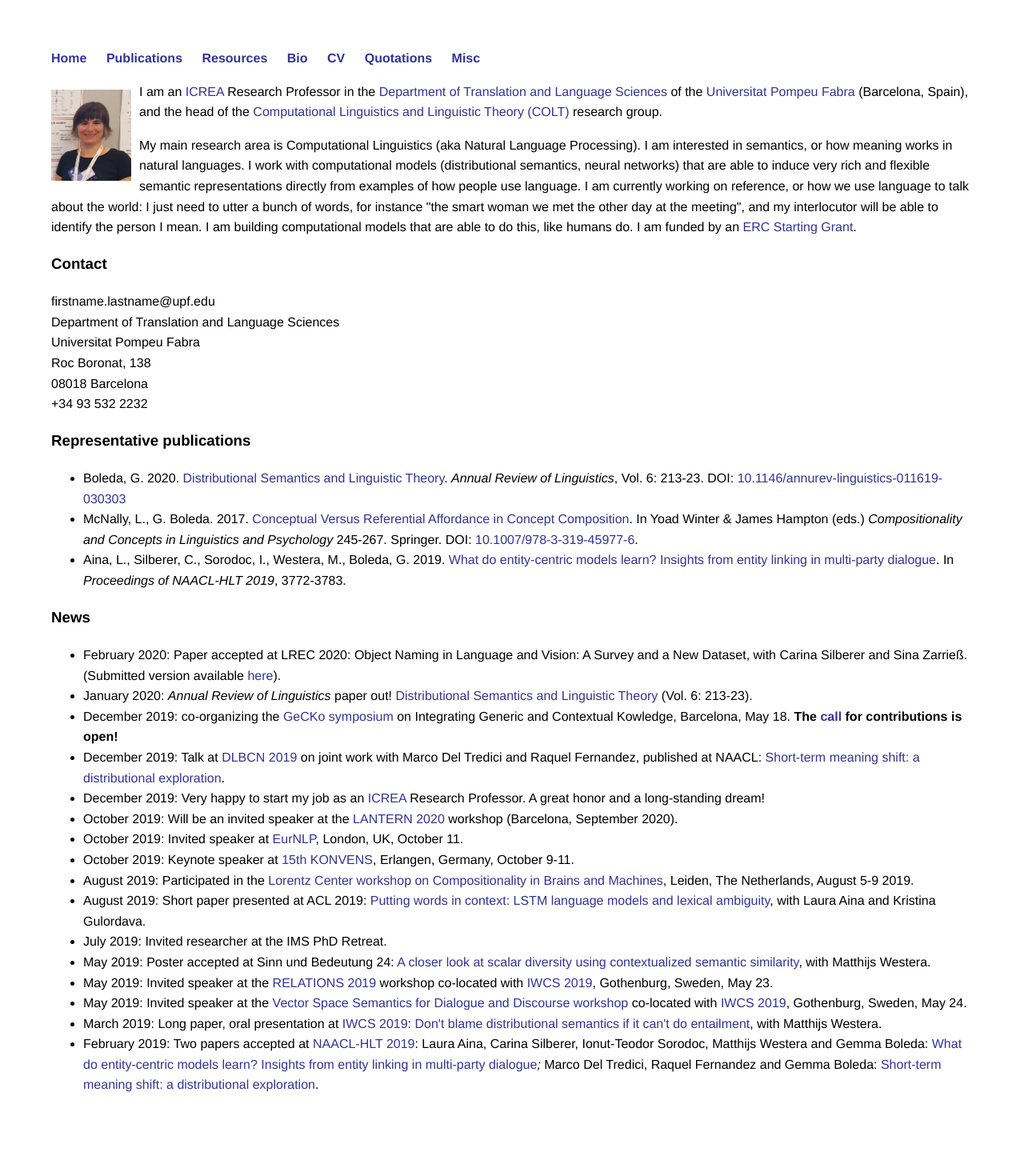
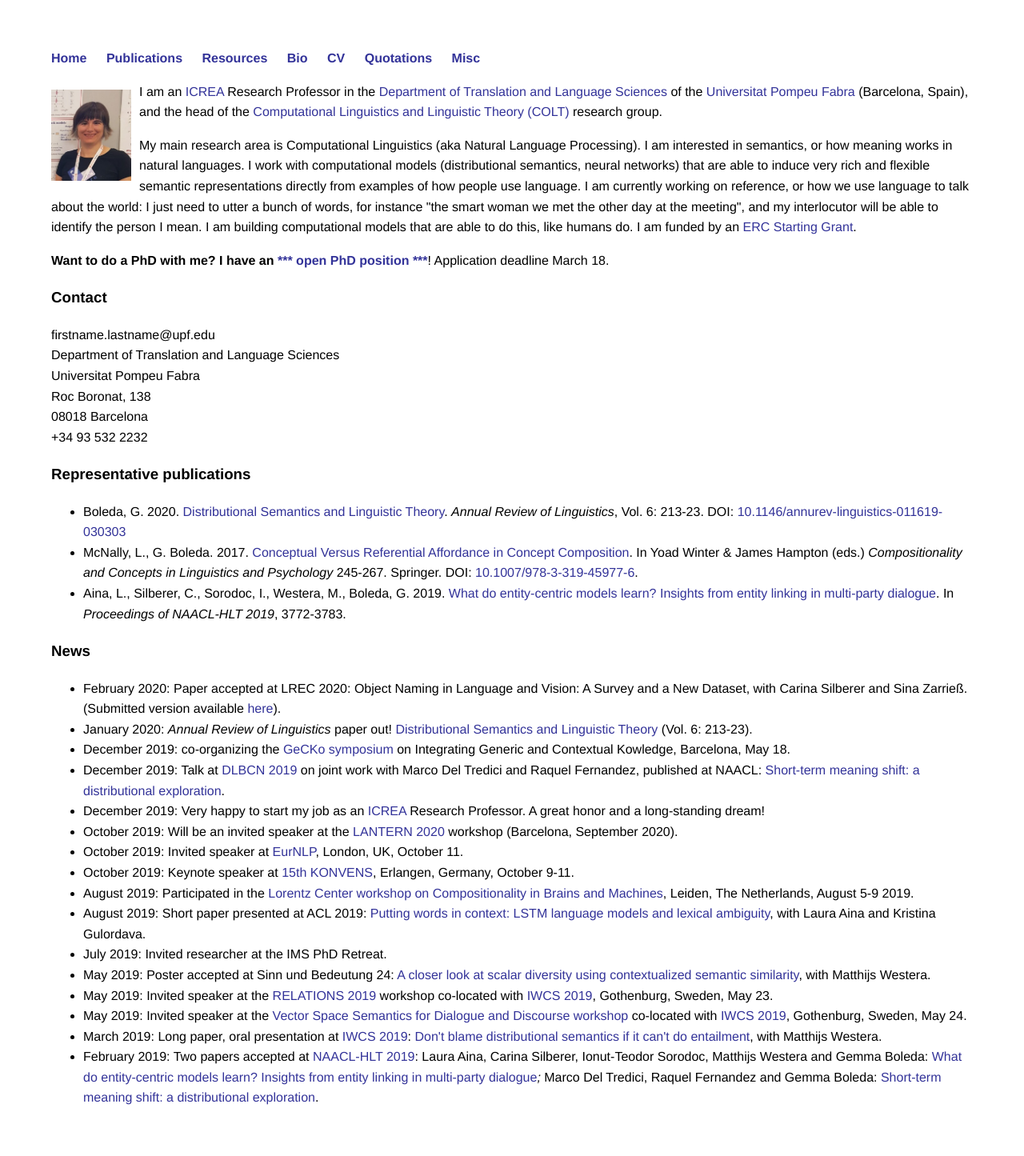
Before and after one commit to gboleda/gboleda.github.io, a Jekyll site: the page built from index.html, in a window 1280 px wide. Shown: the whole page at 80% size. Built offline with Jekyll 4.4.1, drawn with Linux system fonts in a browser that asks for light colours.

Commit message:
updates index

```diff
--- a/index.html
+++ b/index.html
@@ -17,7 +17,9 @@ that are able to induce very rich and flexible semantic representations directly
 I am currently working on reference, or how we use language to talk about the world: I just need to utter a bunch of words,
 for instance "the smart woman we met the other day at the meeting", and my interlocutor will be able to identify the person
 I mean. I am building computational models that are able to do this, like humans do.
-I am funded by an <a href="https://www.upf.edu/web/amore">ERC Starting Grant</a>.</p>
+  I am funded by an <a href="https://www.upf.edu/web/amore">ERC Starting Grant</a>.</p>
+
+<p> <b>Want to do a PhD with me? I have an <a href="https://www.upf.edu/web/amore/home/-/asset_publisher/4tg886Bh6Ppq/content/id/232609282/maximized#.Xk2dRBd7nfA">*** open PhD position ***</b></a>! Application deadline March 18.</b></p>
 
 <h3>Contact</h3>
 <p>firstname.lastname@upf.edu<br>
@@ -50,8 +52,7 @@ In <i>Proceedings of NAACL-HLT 2019</i>, 3772-3783.
 	<li>January 2020: <i>Annual Review of Linguistics</i> paper out!
 		<a href="http://www.annualreviews.org/eprint/49J5VEMAMTAXAHVCUVDF/full/10.1146/annurev-linguistics-011619-030303">
 			Distributional Semantics and Linguistic Theory</a> (Vol. 6: 213-23).</li>
-  <li>December 2019: co-organizing the <a href="https://sites.google.com/view/gecko2020">GeCKo symposium</a> on Integrating Generic and Contextual Kowledge, Barcelona, May 18.
-	  <b>The <a href="https://sites.google.com/view/gecko2020/call">call</a> for contributions is open!</b></li>
+  <li>December 2019: co-organizing the <a href="https://sites.google.com/view/gecko2020">GeCKo symposium</a> on Integrating Generic and Contextual Kowledge, Barcelona, May 18.</li>
   <li>December 2019: Talk at <a href="https://sites.google.com/view/dlbcn2019">DLBCN 2019</a> on joint work with Marco Del Tredici and Raquel Fernandez, published at NAACL: <a href="https://www.aclweb.org/anthology/N19-1210">Short-term meaning shift: a distributional exploration</a>.</li>
   <li>December 2019: Very happy to start my job as an <a href="https://www.icrea.cat">ICREA</a> Research Professor. A great honor and a long-standing dream!</li>
   <li>October 2019: Will be an invited speaker at the <a href="https://www.lantern.uni-saarland.de/2020">LANTERN 2020</a> workshop (Barcelona, September 2020).
```
